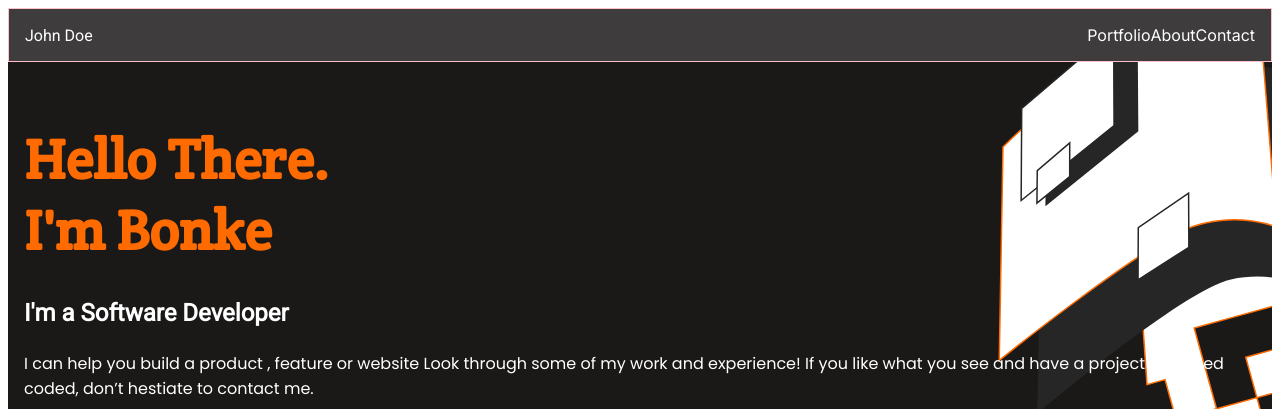
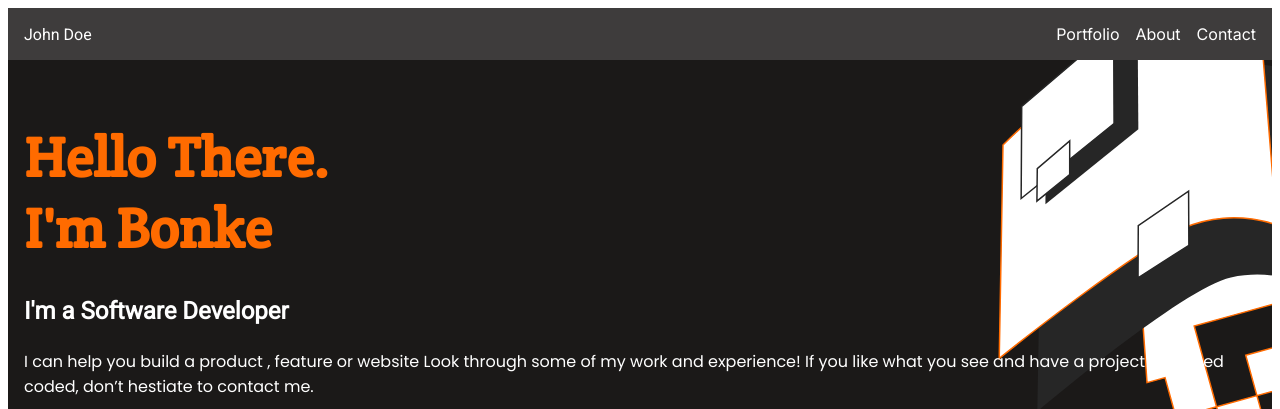
Before and after one commit to BonkeGcobo/PortfolioProject, a website: page index.html in a window 1280 px wide. Shown: the top 409 px of the page. Drawn offline with Linux system fonts and the light colour scheme; a web font is replaced by a local one.

Commit message:
Style Desktop toolbar0

```diff
--- a/style.css
+++ b/style.css
@@ -363,7 +363,6 @@ textarea {
     color: #fff;
     font-family: 'Inter', sans-serif;
     justify-content: space-between;
-    border: 1px solid pink;
     padding-left: 1rem;
     padding-right: 1rem;
     align-items: center;
@@ -372,6 +371,7 @@ textarea {
   .menuItems {
     display: flex;
     list-style: none;
+    gap: 1rem;
   }
 
 }
```
